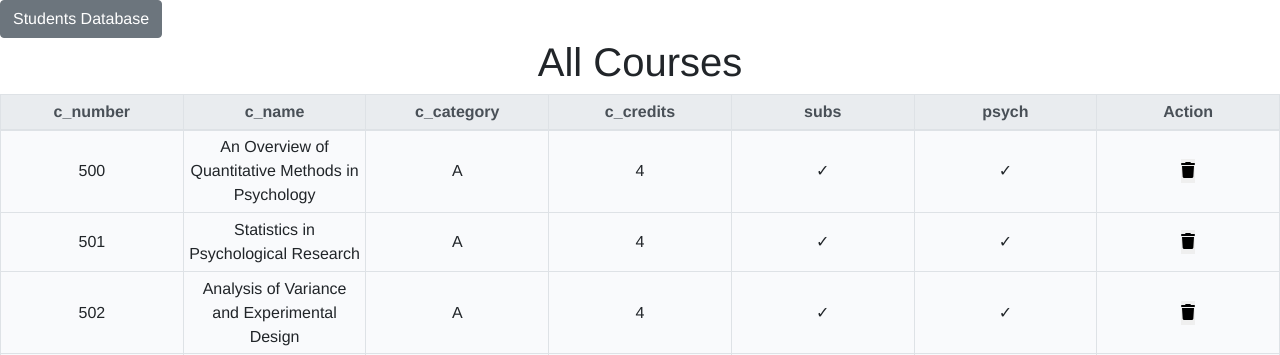
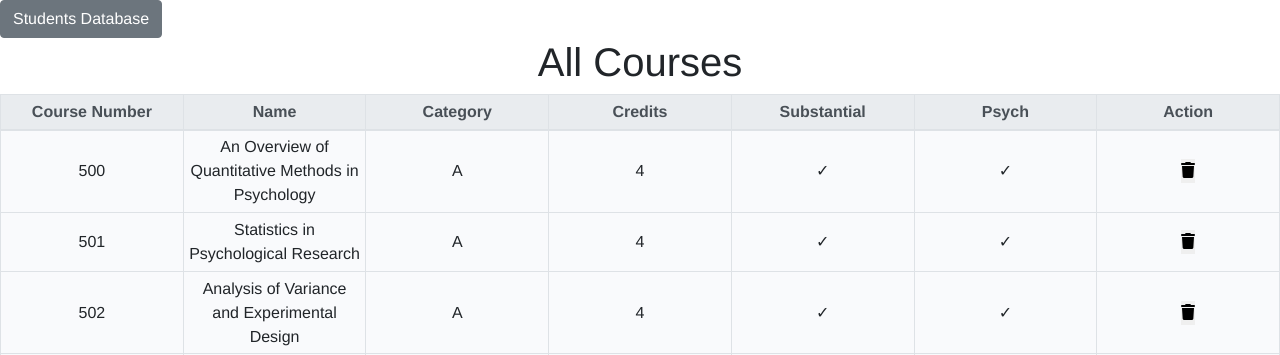
Before and after one commit to namitanair0201/course_planner, a Flask app: page /courses in a window 1280 px wide. Shown: the top 355 px of the page. Run offline with Flask 2, Linux system fonts and the light colour scheme; some libraries are stand-ins or nearby versions.

Commit message:
Updated courses page table headers

```diff
--- a/templates/courses.html
+++ b/templates/courses.html
@@ -24,12 +24,12 @@
     <table class = "table table-sm table-hover table-bordered">
         <thead class = "thead-light">
             <tr>
-                <th scope="col">c_number</th>
-                <th scope="col">c_name</th>
-                <th scope="col">c_category</th>
-                <th scope="col">c_credits</th>
-                <th scope="col">subs</th>
-                <th scope="col">psych</th>
+                <th scope="col">Course Number</th>
+                <th scope="col">Name</th>
+                <th scope="col">Category</th>
+                <th scope="col">Credits</th>
+                <th scope="col">Substantial</th>
+                <th scope="col">Psych</th>
                 <th scope="col">Action</th>
             </tr>
         </thead>
```
